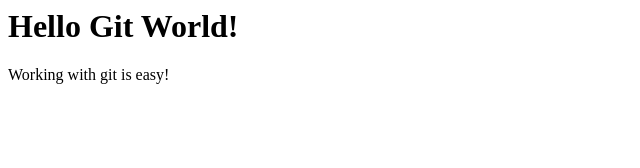
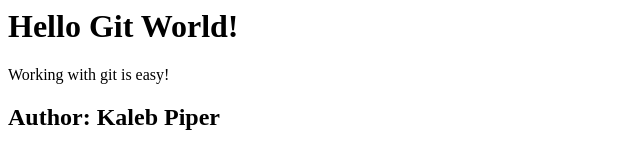
Before and after one commit to Kaleb-Piper/GitGitHubMasterclass, a plain HTML site: page index.html in a window 1280 px wide. Shown: the whole page, without its empty margins (0-640 px from the left). Drawn offline with Linux system fonts and the light colour scheme.

Commit message:
Add author
I have added a header to the index.html file that
now contains my name.

```diff
--- a/index.html
+++ b/index.html
@@ -2,3 +2,5 @@
 <div>
     <p>Working with git is easy!</p>
 </div>
+
+<h2>Author: Kaleb Piper</h2>
```
